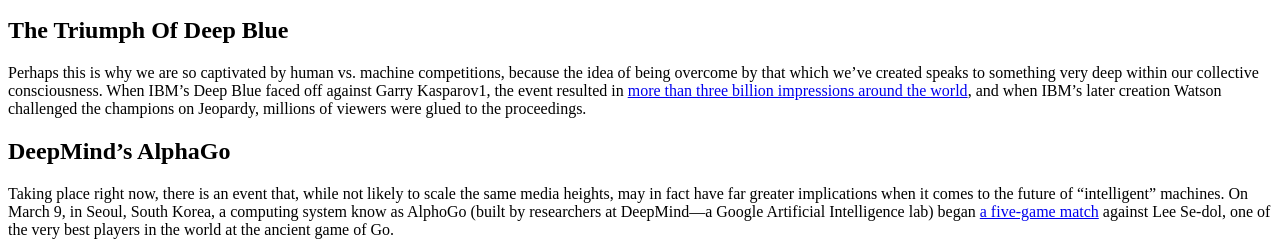
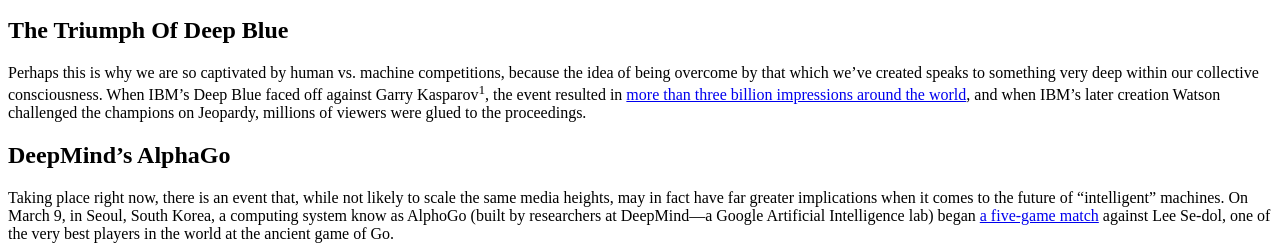
Before and after one commit to asifChoudhury/MockupToArticle, a plain HTML site: page index.html in a window 1280 px wide. Shown: the part 577-823 px from the top of the page. Drawn offline with Linux system fonts and the light colour scheme.

Commit message:
added missing superscript in line 35 after Gary Kasparov

```diff
--- a/index.html
+++ b/index.html
@@ -32,7 +32,7 @@
 
   <p>
     Perhaps this is why we are so captivated by human vs. machine competitions, because the idea of being overcome by that which we’ve created
-    speaks to something very deep within our collective consciousness. When IBM’s Deep Blue faced off against Garry Kasparov1, the event resulted in
+    speaks to something very deep within our collective consciousness. When IBM’s Deep Blue faced off against Garry Kasparov<sup>1</sup>, the event resulted in
     <a href="http://www-03.ibm.com/ibm/history/ibm100/us/en/icons/deepblue/">more than three billion impressions around the world</a>,
     and when IBM’s later creation Watson challenged the champions on Jeopardy, millions of viewers were glued to the proceedings.
   </p>
```
